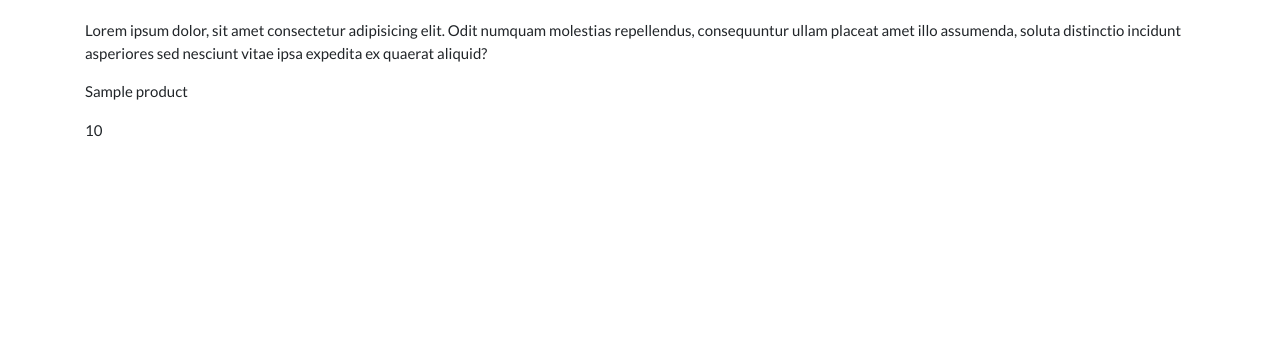
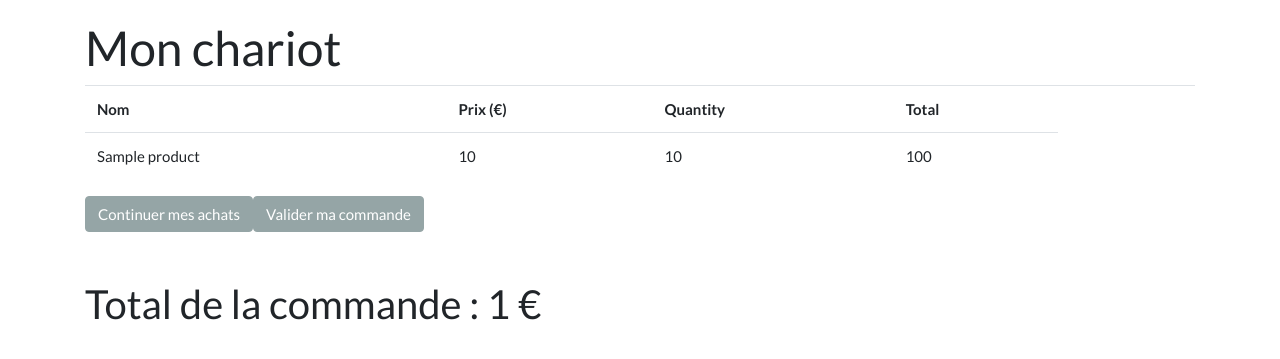
Before and after one commit to ThomasVandermeersch/Labo-Web, a Symfony app: template Shop/templates/cart/index.html.twig in a window 1280 px wide. Shown: the part 71-430 px from the top of the page. Run offline with Twig, Linux system fonts and the light colour scheme; the template is opened without the code that fills it: most values are stand-ins (such as "Sample title", 1, 10 or a date in 2020); some libraries are stand-ins or nearby versions.

Commit message:
design customer app

```diff
--- a/Shop/templates/cart/index.html.twig
+++ b/Shop/templates/cart/index.html.twig
@@ -1,22 +1,44 @@
 {% extends 'base.html.twig' %}
 
-{% block title %}Hello CartController!{% endblock %}
+{% block title %} Mon chariot {% endblock %}
 
 
 {% block body %}
 
-<p> Lorem ipsum dolor, sit amet consectetur adipisicing elit. Odit numquam molestias repellendus, consequuntur ullam placeat amet illo assumenda, soluta distinctio incidunt asperiores sed nesciunt vitae ipsa expedita ex quaerat aliquid?
+    <h1> Mon chariot </h1>
 
+    {% if cart | length > 0 %}
+        <table class="table tableClass mt-0 p-0">
+            <thead> <tr>
+                <td> <b> Nom </b> </td>
+                <td> <b> Prix (€) </b></td>
+                <td> <b> Quantity </b></td>
+                <td> <b> Total </b></td>
+                <td> <td>
+            </tr></thead>
 
-{% if cart | length > 0 %}
-    {% for item in cart %}
-        <p> {{item.product.name}}
-        <p> {{item.quantity}} <p>
+            <tbdoy>
+                {% for item in cart %}
+                    <tr>
+                    <td> {{item.product.name}} </td>
+                    <td> {{item.product.price}} </td>
+                    <td> {{item.quantity}} </td>
+                    <td> {{item.quantity * item.product.price}} </td>
+                    </tr>
 
-    {% endfor %}
-{% else %}
-    <p> Le panier est vide </p>
-{% endif %}
+                {% endfor %}
+            </tbdoy>
+        </table>
 
+    {% else %}
+        <h2> Votre chariot est vide </h2>
+    {% endif %}
+
+    <div class="btn-group mb-5" role="group">
+        <a href="/product"> <button class="btn btn-secondary addQuestion"> Continuer mes achats </button> </a>
+        <a href="/order"> <button class="btn btn-secondary addQuestion"> Valider ma commande </button> </a>
+    </div>
+
+    <h2> Total de la commande : {{totalPrice}} € </h2>
 
 {% endblock %}
```
Also changed, not shown: Shop/src/Controller/CartController.php (+8 -3 lines), Shop/src/Controller/OrderController.php (+2 -5 lines).
